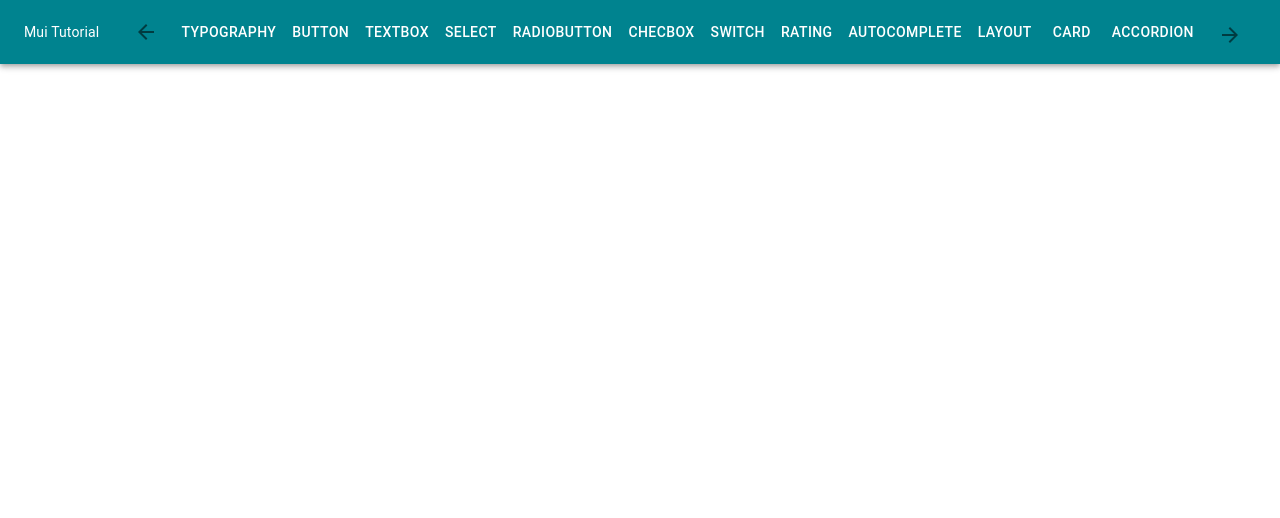
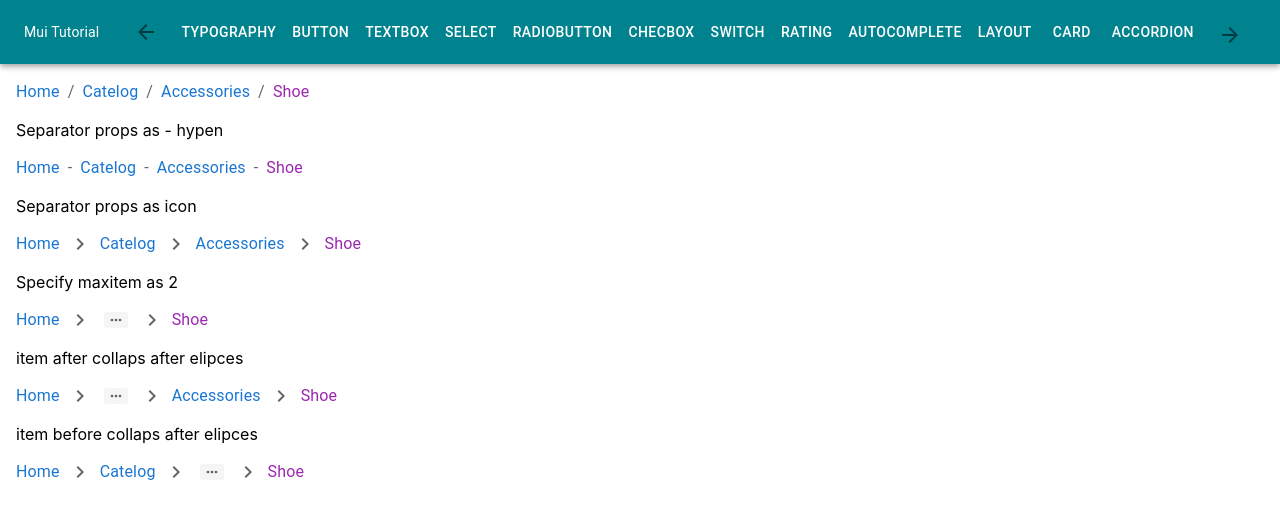
Before and after one commit to shubham-mhatre/react-typescript-material-ui, a React (Create React App) app: page /muibreadcrumb in a window 1280 px wide. Shown: the top 518 px of the page. Built offline with nearby package versions, Linux system fonts and the light colour scheme.

Commit message:
material ui breadcrumbs

```diff
--- a/src/App.tsx
+++ b/src/App.tsx
@@ -18,6 +18,7 @@ import { BrowserRouter as Router, Routes, Route } from 'react-router-dom';
 import MuiNavbar from './Components/MuiNavbar';
 import MuiMenu from './Components/MuiMenu';
 import MuiLink from './Components/MuiLink';
+import MuiBreadcrumbs from './Components/MuiBreadcrumbs';
 
 function App() {
   return (
@@ -40,6 +41,7 @@ function App() {
           <Route path="/muiimagelist" element={<MuiImageList />}></Route>
           <Route path="/muimenu" element={<MuiMenu />}></Route>
           <Route path="/muilink" element={<MuiLink />}></Route>
+          <Route path="/muibreadcrumb" element={<MuiBreadcrumbs />}></Route>
         </Routes>
       </Router>
     </div>
--- /dev/null
+++ b/src/Components/MuiBreadcrumbs.tsx
@@ -0,0 +1,59 @@
+import { Breadcrumbs,Link,Typography,Box } from '@mui/material'
+import React from 'react'
+import NavigateNextIcon from '@mui/icons-material/NavigateNext';
+
+const MuiBreadcrumbs = () => {
+  return (
+    <Box m={2}>
+      <Breadcrumbs>
+        <Link href="#" underline='hover'>Home</Link>
+        <Link href="#" underline='hover'>Catelog</Link>
+        <Link href="#" underline='hover'>Accessories</Link>
+        <Typography color='secondary'>Shoe</Typography>
+      </Breadcrumbs>
+
+      <p>Separator props as - hypen</p>
+      <Breadcrumbs separator='-'>
+        <Link href="#" underline='hover'>Home</Link>
+        <Link href="#" underline='hover'>Catelog</Link>
+        <Link href="#" underline='hover'>Accessories</Link>
+        <Typography color='secondary'>Shoe</Typography>
+      </Breadcrumbs>
+
+      <p>Separator props as icon</p>
+      <Breadcrumbs separator={<NavigateNextIcon />}>
+        <Link href="#" underline='hover'>Home</Link>
+        <Link href="#" underline='hover'>Catelog</Link>
+        <Link href="#" underline='hover'>Accessories</Link>
+        <Typography color='secondary'>Shoe</Typography>
+      </Breadcrumbs>
+
+      <p>Specify maxitem as 2</p>
+      <Breadcrumbs separator={<NavigateNextIcon />} maxItems={2}>
+        <Link href="#" underline='hover'>Home</Link>
+        <Link href="#" underline='hover'>Catelog</Link>
+        <Link href="#" underline='hover'>Accessories</Link>
+        <Typography color='secondary'>Shoe</Typography>
+      </Breadcrumbs>
+
+
+      <p>item after collaps after elipces</p>
+      <Breadcrumbs separator={<NavigateNextIcon />} maxItems={2} itemsAfterCollapse={2}>
+        <Link href="#" underline='hover'>Home</Link>
+        <Link href="#" underline='hover'>Catelog</Link>
+        <Link href="#" underline='hover'>Accessories</Link>
+        <Typography color='secondary'>Shoe</Typography>
+      </Breadcrumbs>
+
+      <p>item before collaps after elipces</p>
+      <Breadcrumbs separator={<NavigateNextIcon />} maxItems={2} itemsBeforeCollapse={2}>
+        <Link href="#" underline='hover'>Home</Link>
+        <Link href="#" underline='hover'>Catelog</Link>
+        <Link href="#" underline='hover'>Accessories</Link>
+        <Typography color='secondary'>Shoe</Typography>
+      </Breadcrumbs>
+    </Box>
+  )
+}
+
+export default MuiBreadcrumbs
--- a/src/Components/MuiNavbar.tsx
+++ b/src/Components/MuiNavbar.tsx
@@ -44,6 +44,7 @@ const MuiNavbar = () => {
                                 <Button color='inherit' href="/muiimagelist">imageList</Button>
                                 <Button color='inherit' href="/muimenu">Menu</Button>
                                 <Button color='inherit' href="/muilink">Link</Button>
+                                <Button color='inherit' href="/muibreadcrumb">Breadcrumbs</Button>
                             </div>
                         </div>
                         <div style={{ minWidth: '500px' }} />
```
